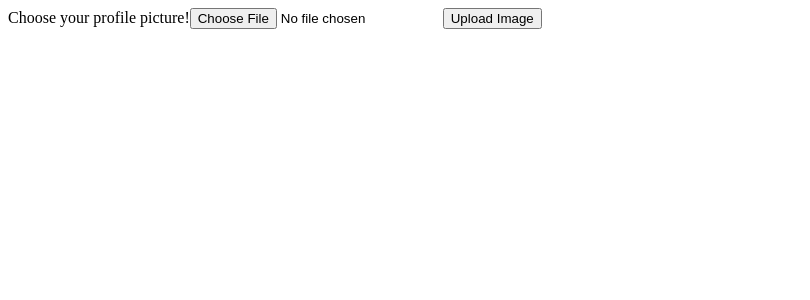
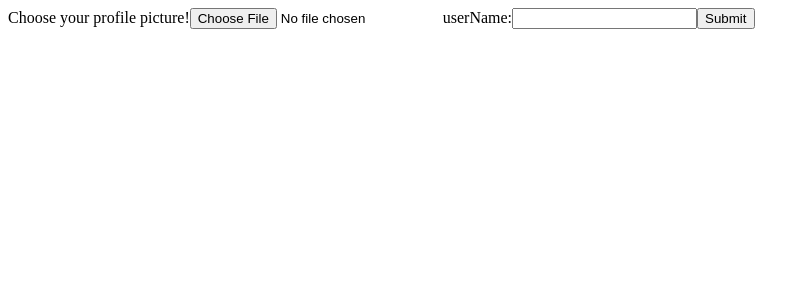
Before and after one commit to cstowitts/cyoa-friender, a React (Create React App) app in the folder frontend-friender/: page / in a window 1280 px wide. Shown: the top 300 px of the page, without its empty margins (0-810 px from the left). Built offline with nearby package versions, Linux system fonts and the light colour scheme.

Commit message:
finished ProfileEditForm component, and working on formData upload.

```diff
--- a/frontend-friender/src/App.js
+++ b/frontend-friender/src/App.js
@@ -1,15 +1,14 @@
-import {BrowserRouter} from "react-router-dom";
-import Routes from "./Routes";
+// import {BrowserRouter} from "react-router-dom";
+// import Routes from "./Routes";
+import ProfileEditForm from "./ProfileEditForm";
 
 function App() {
 
 
 
   return (
-    <BrowserRouter>
-      <Routes />
-    </BrowserRouter>
-  )
+    <ProfileEditForm />
+  );
 }
 
 export default App;
--- a/frontend-friender/src/Home.js
+++ b/frontend-friender/src/Home.js
@@ -1,37 +1,37 @@
-/**
- *
- */
-import {useState} from "react";
-import FrienderApi from "./api";
+// /**
+//  *
+//  */
+// import {useState} from "react";
+// import FrienderApi from "./api";
 
 
-function Home(submitAction){
-   const [file, setFile] = useState(null);
+// function Home(submitAction){
+//    const [file, setFile] = useState(null);
 
-   async function handleSubmit(evt) {
-       evt.preventDefault();
-       await FrienderApi.uploadProfilePic(file);
+//    async function handleSubmit(evt) {
+//        evt.preventDefault();
+//        await FrienderApi.uploadProfilePic(file);
 
-   }
+//    }
 
 
-    return (
-        <form onSubmit={handleSubmit}>
-            <label htmlFor="profile-pic">
-                Choose your profile picture!
-            </label>
-            <input type="file"
-                    id="profile-pic"
-                    name="profile-pic"
-                    accept="image/png, image/jpeg" />
+//     return (
+//         <form onSubmit={handleSubmit}>
+//             <label htmlFor="profile-pic">
+//                 Choose your profile picture!
+//             </label>
+//             <input type="file"
+//                     id="profile-pic"
+//                     name="profile-pic"
+//                     accept="image/png, image/jpeg" />
 
-            <button>
-                Upload Image
-            </button>
-        </form>
-    )
+//             <button>
+//                 Upload Image
+//             </button>
+//         </form>
+//     )
 
-}
+// }
 
 
-export default Home;
+// export default Home;
--- /dev/null
+++ b/frontend-friender/src/ProfileEditForm.js
@@ -0,0 +1,78 @@
+
+import { useState } from "react";
+import axios from "axios";
+
+const DEFAULT_FORM_DATA = {
+  username: "",
+  // firstName: "",
+  // lastName: "",
+  // email: "",
+  // hobbies: "",
+  // location: "",
+  // friendRadius: "",  // when using radius, need to convert from string to number
+};
+
+const DEFAULT_FILE_DATA = { file: null };
+
+const BASE_URL = "http://localhost:3001/";
+
+function ProfileEditForm() {
+  const [fileFormData, setFileFormData] = useState(DEFAULT_FILE_DATA);
+  const [textFormData, setTextFormData] = useState(DEFAULT_FORM_DATA);
+
+
+  async function handleSubmit(evt) {
+    evt.preventDefault();
+    const dataArray = new FormData();
+    dataArray.append("textFormData", textFormData);
+    dataArray.append("fileFormData", fileFormData);
+
+    console.log("data from profile form:", dataArray.get);
+
+    await axios
+      .post(`${BASE_URL}`, dataArray, {
+        headers: {
+          "Content-Type": "multipart/form-data"
+        }
+      })
+      .then((response) => {
+        console.log("Successfully uploaded form!");
+      })
+      .catch((error) => {
+        console.log("error", error);
+      });
+  }
+
+
+  return (
+    <form onSubmit={handleSubmit}>
+      <label htmlFor="file">
+        Choose your profile picture!
+      </label>
+      <input type="file"
+        id="file"
+        name="file"
+        accept="image/png, image/jpeg"
+        onChange={(e) => setFileFormData(e.target.files)}
+      />
+
+      <label htmlFor="username">
+        userName:
+      </label>
+      <input
+        id="username"
+        name="username"
+        type="text"
+        onChange={(e) => setTextFormData(e.target.value)}
+      />
+
+      <button>
+        Submit
+      </button>
+    </form>
+  )
+
+}
+
+
+export default ProfileEditForm;
--- a/frontend-friender/src/Routes.js
+++ b/frontend-friender/src/Routes.js
@@ -1,18 +1,18 @@
-import Home from "./Home";
-import {Switch, Route} from "react-router-dom";
-import FrienderApi from "./api";
+// import Home from "./Home";
+// import {Switch, Route} from "react-router-dom";
+// import FrienderApi from "./api";
 
 
-function Routes (){
+// function Routes (){
 
 
-    return(
-        <Switch>
-            <Route path="/">
-                <Home submitAction={FrienderApi.uploadProfilePic}/>
-            </Route>
-        </Switch>
-    )
-}
+//     return(
+//         <Switch>
+//             <Route path="/">
+//                 <Home submitAction={FrienderApi.uploadProfilePic}/>
+//             </Route>
+//         </Switch>
+//     )
+// }
 
-export default Routes;
+// export default Routes;
```
Also changed, not shown: 1 other file (tests, documents, lock files or other folders).
